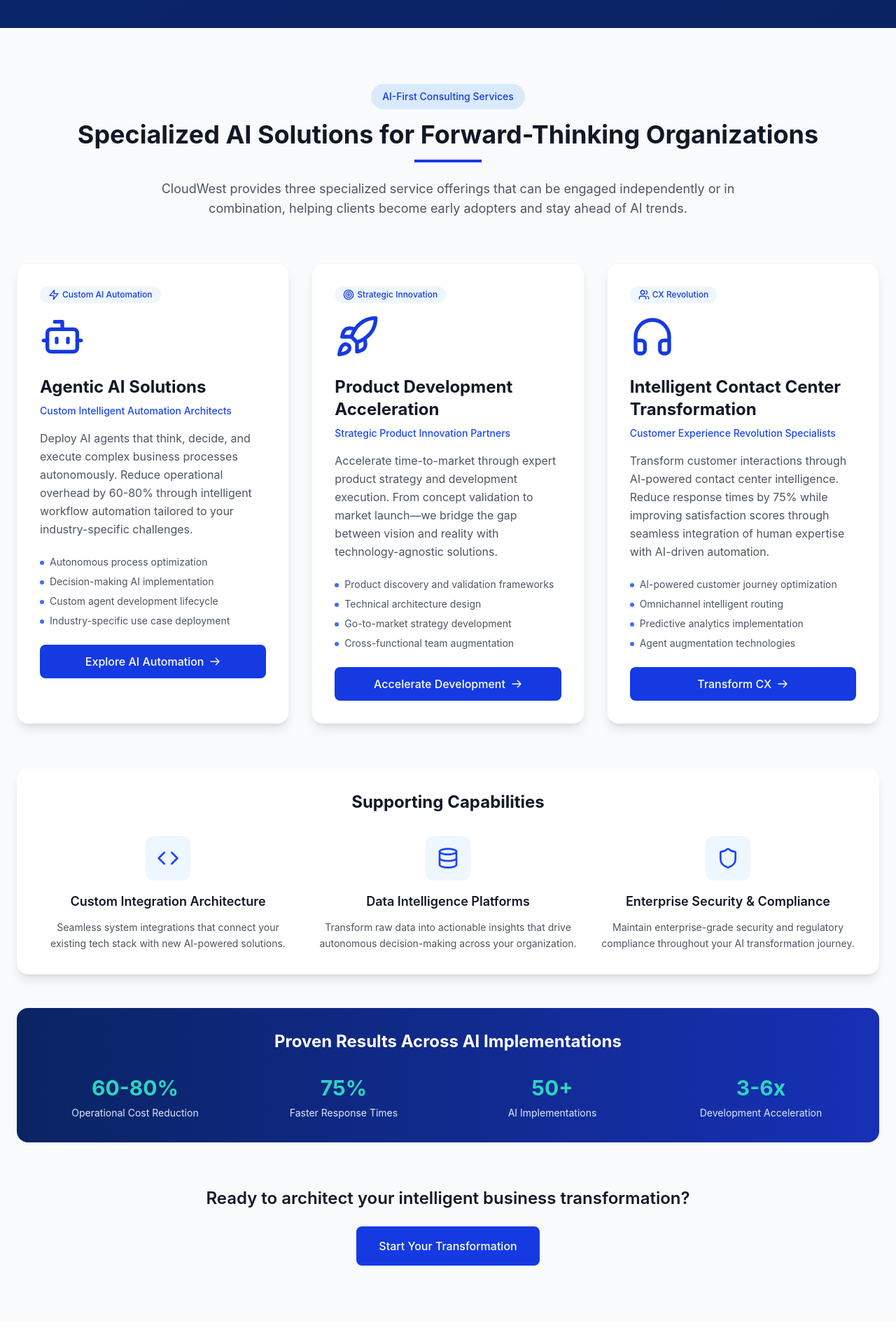
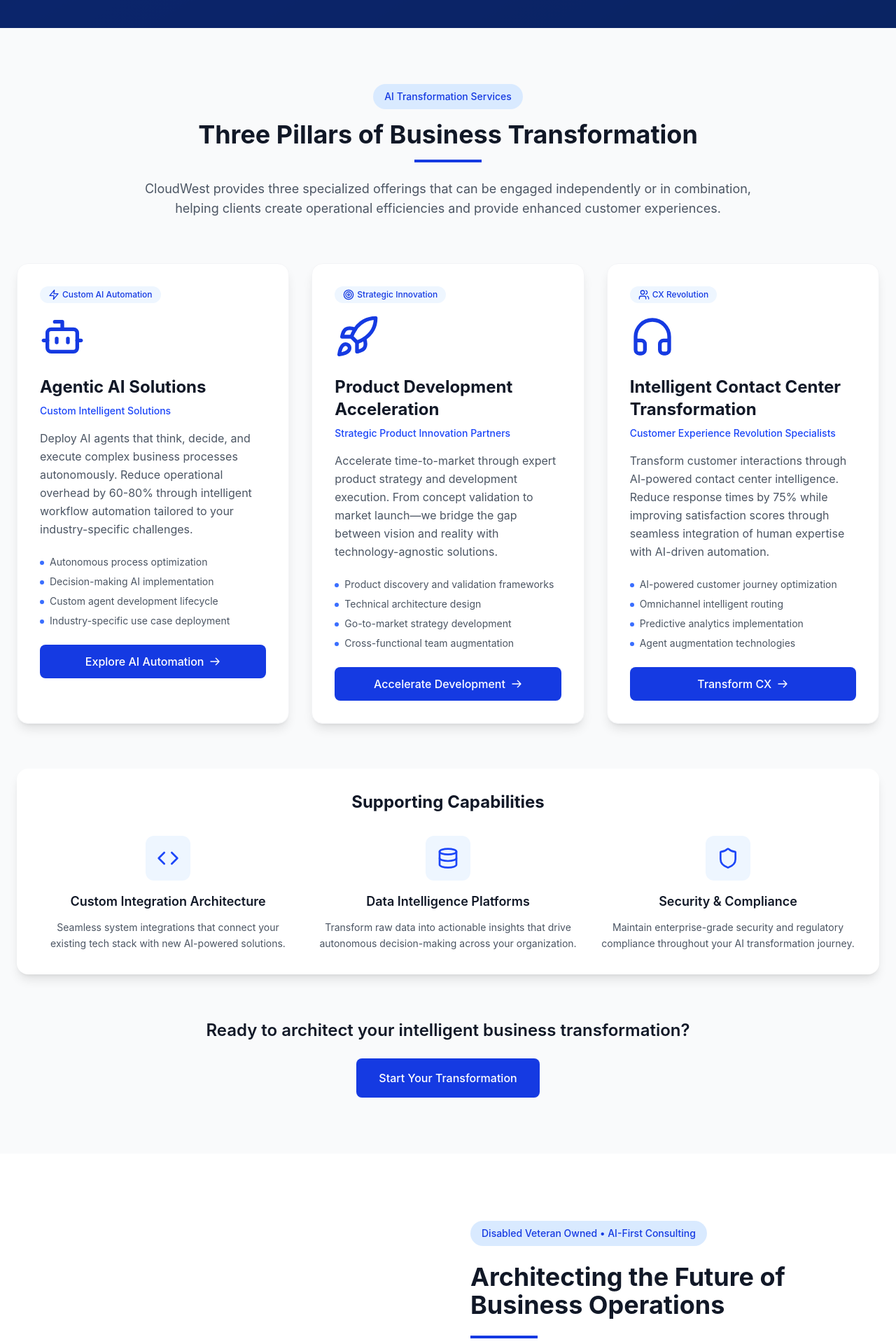
Before and after one commit to neomartinez30/cloudwest, a React (Vite) app: page / in a window 1280 px wide. Shown: the part 760-2680 px from the top of the page at 70% size. Built offline with nearby package versions, Linux system fonts and the light colour scheme.

Commit message:
feat(About, Hero, Services): update messaging and titles to reflect AI transformation focus and enhance clarity

```diff
--- a/src/components/About.tsx
+++ b/src/components/About.tsx
@@ -20,7 +20,7 @@ const About: React.FC = () => {
             </div>
 
             <h2 className="text-3xl md:text-4xl font-bold text-gray-900 mb-6">
-              Architecting the Future Through Disciplined AI Strategy
+              Architecting the Future of Business Operations
             </h2>
             <div className="w-24 h-1 bg-blue-700 mb-8"></div>
 
@@ -52,16 +52,16 @@ const About: React.FC = () => {
             </div>
 
             <button className="bg-blue-700 hover:bg-blue-800 text-white font-medium py-3 px-8 rounded-md transition-colors transform hover:scale-105">
-              Our AI-First Approach
+              Our AI-First Transformation Approach
             </button>
           </div>
         </div>
 
-        <div className="bg-gradient-to-r from-gray-50 to-blue-50 rounded-2xl p-12 shadow-lg">
+         <div className="bg-gradient-to-r from-gray-50 to-blue-50 rounded-2xl p-12 shadow-lg">
           <div className="text-center mb-12">
             <h3 className="text-3xl font-bold text-gray-900 mb-4">Why Choose CloudWest?</h3>
             <p className="text-gray-600 max-w-3xl mx-auto text-lg">
-              We combine deep technical expertise with strategic business acumen to deliver AI-first solutions that exceed expectations and drive measurable ROI across organizations of all sizes.
+              We combine deep technical expertise with strategic business acumen to deliver AI transformation solutions that exceed enterprise expectations and drive measurable ROI.
             </p>
           </div>
 
@@ -102,7 +102,7 @@ const About: React.FC = () => {
               </div>
               <h4 className="text-xl font-semibold text-gray-900 mb-3">Measurable ROI</h4>
               <p className="text-gray-600 leading-relaxed">
-                AI-first solutions with quantifiable business outcomes and continuous performance optimization across all organizational scales.
+                Enterprise-grade solutions with quantifiable business outcomes and continuous performance optimization.
               </p>
             </div>
           </div>
@@ -111,29 +111,29 @@ const About: React.FC = () => {
         {/* Unique Market Position */}
         <div className="mt-20 bg-blue-900 rounded-2xl p-12 text-white">
           <div className="text-center mb-8">
-            <h3 className="text-3xl font-bold mb-4">Our AI-First Market Position</h3>
+            <h3 className="text-3xl font-bold mb-4">Our Unique Market Position</h3>
             <p className="text-blue-100 text-lg max-w-4xl mx-auto">
-              As forward-thinking organizations recognize AI's transformational potential, CloudWest provides the disciplined strategy and technical expertise needed to become successful early adopters.
+              The convergence of AI automation, product innovation, and customer experience creates unprecedented opportunities for enterprise transformation.
             </p>
           </div>
 
           <div className="grid md:grid-cols-3 gap-8 text-center">
             <div>
-              <h4 className="text-xl font-semibold mb-4 text-teal-400">Disciplined AI Strategy</h4>
+              <h4 className="text-xl font-semibold mb-4 text-teal-400">End-to-End Transformation</h4>
               <p className="text-blue-100">
-                Strategic focus on AI implementations that deliver measurable business value and competitive advantage
+                Complete business transformation capability across three critical enterprise functions
               </p>
             </div>
             <div>
               <h4 className="text-xl font-semibold mb-4 text-teal-400">Technology-Agnostic Approach</h4>
               <p className="text-blue-100">
-                Vendor-neutral solutions ensuring optimal technology selection for your specific requirements and scale
+                Vendor-neutral solutions ensuring optimal technology selection for your specific requirements
               </p>
             </div>
             <div>
-              <h4 className="text-xl font-semibold mb-4 text-teal-400">Early Adopter Advantage</h4>
+              <h4 className="text-xl font-semibold mb-4 text-teal-400">Proven Enterprise Experience</h4>
               <p className="text-blue-100">
-                Help organizations stay ahead of AI trends and implement cutting-edge solutions before competitors
+                Deep expertise in both emerging AI technologies and traditional enterprise system integration
               </p>
             </div>
           </div>
--- a/src/components/Hero.tsx
+++ b/src/components/Hero.tsx
@@ -20,7 +20,7 @@ const Hero: React.FC = () => {
         <div className="grid md:grid-cols-2 gap-8 items-center">
           <div className="text-white">
             <div className="inline-block bg-teal-500/20 text-teal-300 px-4 py-2 rounded-full text-sm font-medium mb-6 animate-fadeIn">
-              AI-First Consulting Firm
+              AI Transformation Partners
             </div>
 
             <h1 className="text-4xl md:text-5xl lg:text-6xl font-bold leading-tight mb-6 animate-fadeIn">
--- a/src/components/Services.tsx
+++ b/src/components/Services.tsx
@@ -7,7 +7,7 @@ const primaryServices = [
     badgeIcon: <Zap className="h-4 w-4" />,
     badge: "Custom AI Automation",
     title: "Agentic AI Solutions",
-    subtitle: "Custom Intelligent Automation Architects",
+    subtitle: "Custom Intelligent Solutions",
     description: "Deploy AI agents that think, decide, and execute complex business processes autonomously. Reduce operational overhead by 60-80% through intelligent workflow automation tailored to your industry-specific challenges.",
     keyPoints: [
       "Autonomous process optimization",
@@ -62,7 +62,7 @@ const supportingServices = [
   },
   {
     icon: <Shield className="h-8 w-8 text-blue-600" />,
-    title: "Enterprise Security & Compliance",
+    title: "Security & Compliance",
     description: "Maintain enterprise-grade security and regulatory compliance throughout your AI transformation journey."
   }
 ];
@@ -74,14 +74,14 @@ const Services: React.FC = () => {
         {/* Header */}
         <div className="text-center mb-16">
           <div className="inline-block bg-blue-100 text-blue-700 px-4 py-2 rounded-full text-sm font-medium mb-4">
-            AI-First Consulting Services
+          AI Transformation Services
           </div>
           <h2 className="text-3xl md:text-4xl font-bold text-gray-900 mb-4">
-            Specialized AI Solutions for Forward-Thinking Organizations
+          Three Pillars of Business Transformation
           </h2>
           <div className="w-24 h-1 bg-blue-700 mx-auto mb-6"></div>
           <p className="text-lg text-gray-600 max-w-4xl mx-auto">
-            CloudWest provides three specialized service offerings that can be engaged independently or in combination, helping clients become early adopters and stay ahead of AI trends.
+            CloudWest provides three specialized offerings that can be engaged independently or in combination, helping clients create operational efficiencies and provide enhanced customer experiences.
           </p>
         </div>
 
@@ -155,28 +155,7 @@ const Services: React.FC = () => {
           </div>
         </div>
 
-        {/* ROI Stats */}
-        <div className="bg-gradient-to-r from-blue-900 to-blue-800 rounded-2xl p-8 text-white text-center">
-          <h3 className="text-2xl font-bold mb-8">Proven Results Across AI Implementations</h3>
-          <div className="grid grid-cols-2 md:grid-cols-4 gap-6">
-            <div>
-              <div className="text-3xl font-bold text-teal-400 mb-2">60-80%</div>
-              <div className="text-blue-100 text-sm">Operational Cost Reduction</div>
-            </div>
-            <div>
-              <div className="text-3xl font-bold text-teal-400 mb-2">75%</div>
-              <div className="text-blue-100 text-sm">Faster Response Times</div>
-            </div>
-            <div>
-              <div className="text-3xl font-bold text-teal-400 mb-2">50+</div>
-              <div className="text-blue-100 text-sm">AI Implementations</div>
-            </div>
-            <div>
-              <div className="text-3xl font-bold text-teal-400 mb-2">3-6x</div>
-              <div className="text-blue-100 text-sm">Development Acceleration</div>
-            </div>
-          </div>
-        </div>
+
 
         {/* CTA */}
         <div className="mt-16 text-center">
```
